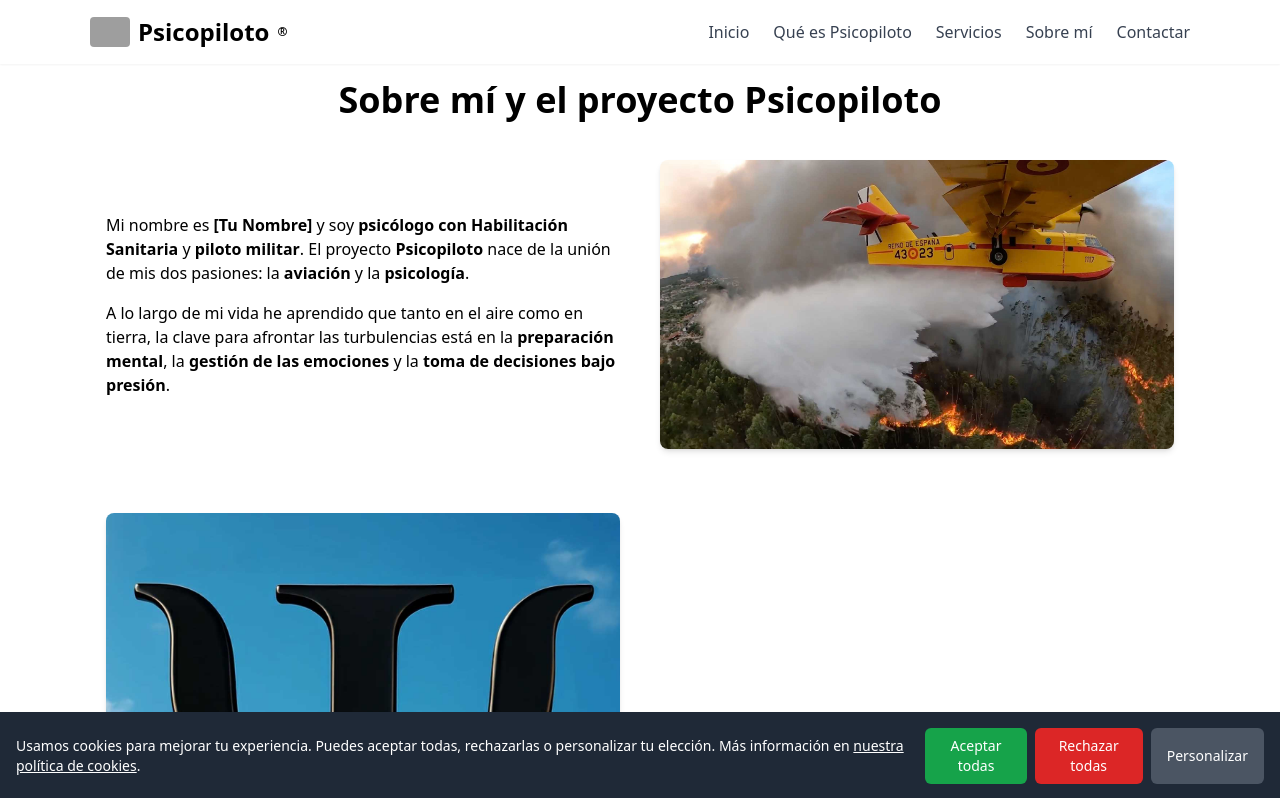
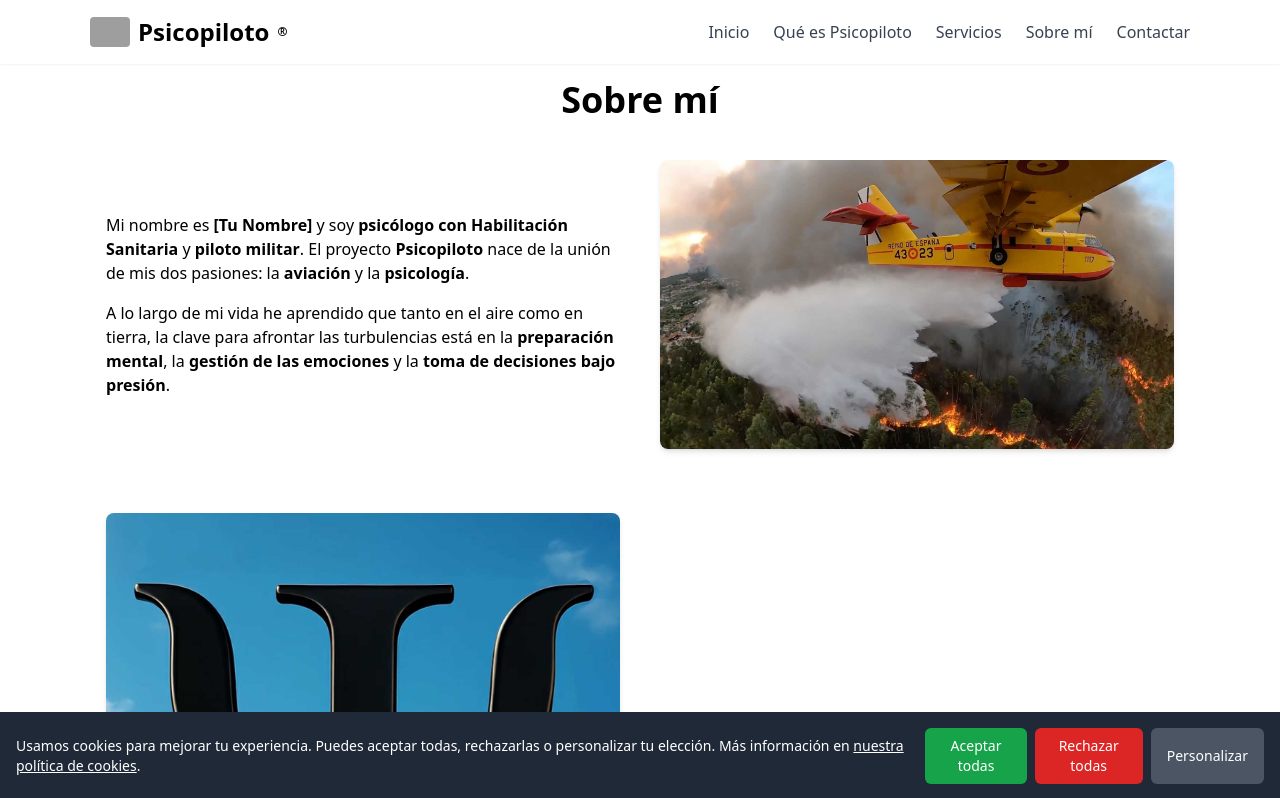
Before and after one commit to psicopiloto/psicopilotopage1, a Next.js app: page /sobre-mi in a window 1280 px wide. Shown: the top 798 px of the page. Built offline with nearby package versions, Linux system fonts and the light colour scheme; grey boxes are pictures that could not be loaded.

Commit message:
Update sobre-mi.js

```diff
--- a/pages/sobre-mi.js
+++ b/pages/sobre-mi.js
@@ -10,7 +10,7 @@ export default function SobreMi() {
       <main className="flex-grow pt-20 pb-16">
         <div className="container mx-auto px-4 max-w-5xl">
           <h1 className="text-4xl font-bold mb-10 text-center">
-            Sobre mí y el proyecto Psicopiloto
+            Sobre mí
           </h1>
 
           {/* Intro */}
```
